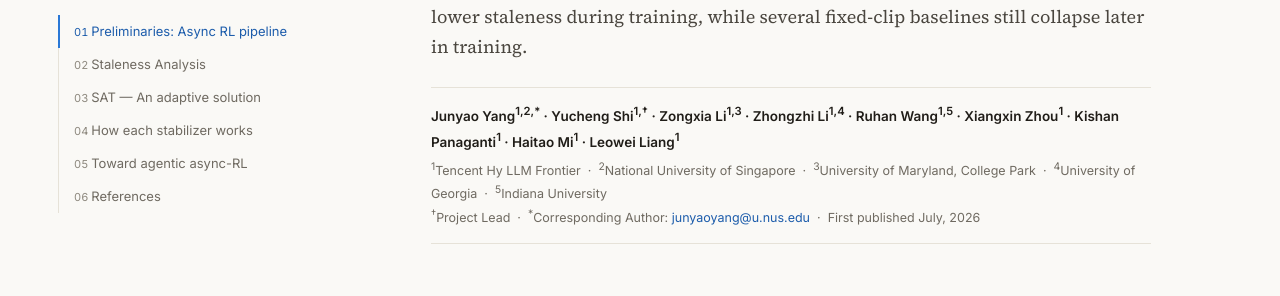
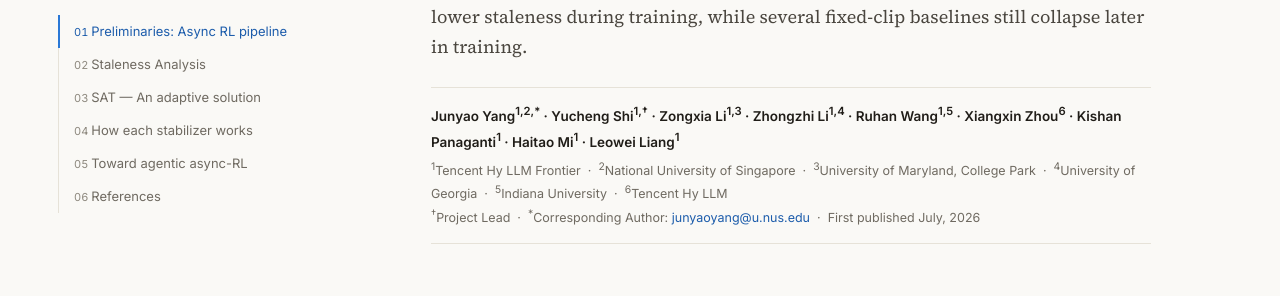
Before and after one commit to jyyang26/jyyang26.github.io, a Jekyll site: the page stable_async_analysis/index.html, which Jekyll copies as it is, in a window 1280 px wide and 900 px high, scrolled down 804 px. Shown: the part 156-452 px from the top of the window. Built offline with Jekyll 4.4.1, drawn with Linux system fonts in a browser that asks for light colours.

Commit message:
Update stable_async_analysis blog article (blog_0720 re-upload)

```diff
--- a/stable_async_analysis/index.html
+++ b/stable_async_analysis/index.html
@@ -148,8 +148,8 @@
         </p> -->
 
         <div class="hero__byline">
-          <p class="authors">Junyao Yang<sup>1,2,*</sup> · Yucheng Shi<sup>1,&#8224;</sup> · Zongxia Li<sup>1,3</sup> · Zhongzhi Li<sup>1,4</sup> · Ruhan Wang<sup>1,5</sup> · Xiangxin Zhou<sup>1</sup> · Kishan Panaganti<sup>1</sup> · Haitao Mi<sup>1</sup> · Leowei Liang<sup>1</sup></p>
-          <p class="affils"><sup>1</sup>Tencent Hy LLM Frontier &nbsp;·&nbsp; <sup>2</sup>National University of Singapore &nbsp;·&nbsp; <sup>3</sup>University of Maryland, College Park &nbsp;·&nbsp; <sup>4</sup>University of Georgia &nbsp;·&nbsp; <sup>5</sup>Indiana University</p>
+          <p class="authors">Junyao Yang<sup>1,2,*</sup> · Yucheng Shi<sup>1,&#8224;</sup> · Zongxia Li<sup>1,3</sup> · Zhongzhi Li<sup>1,4</sup> · Ruhan Wang<sup>1,5</sup> · Xiangxin Zhou<sup>6</sup> · Kishan Panaganti<sup>1</sup> · Haitao Mi<sup>1</sup> · Leowei Liang<sup>1</sup></p>
+          <p class="affils"><sup>1</sup>Tencent Hy LLM Frontier &nbsp;·&nbsp; <sup>2</sup>National University of Singapore &nbsp;·&nbsp; <sup>3</sup>University of Maryland, College Park &nbsp;·&nbsp; <sup>4</sup>University of Georgia &nbsp;·&nbsp; <sup>5</sup>Indiana University &nbsp;·&nbsp; <sup>6</sup>Tencent Hy LLM</p>
           <p class="affils"><sup>&#8224;</sup>Project Lead &nbsp;·&nbsp; <sup>*</sup>Corresponding Author: <a href="mailto:junyaoyang@u.nus.edu">junyaoyang@u.nus.edu</a> &nbsp;·&nbsp; First published July, 2026 &nbsp;</p>
         </div>
       </section>
```
